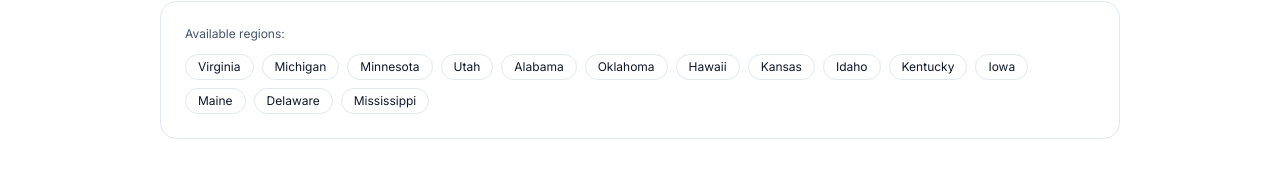
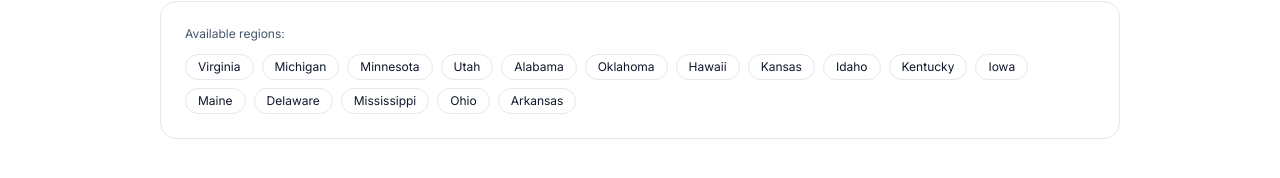
Before and after one commit to calleskattman/lavigate, a Next.js app: page /tools in a window 1280 px wide. Shown: the part 354-532 px from the top of the page. Built offline with nearby package versions, Linux system fonts and the light colour scheme.

Commit message:
Add Arkansas income tax calculator (2024) with indexed-table estimator handling

```diff
--- a/config/data/incomeTax.ts
+++ b/config/data/incomeTax.ts
@@ -351,6 +351,63 @@ export const incomeTaxConfigs: Record<RegionId, IncomeTaxConfig> = {
         },
       },
 
+      "US-OH": {
+  regionId: "US-OH",
+  year: 2024,
+  systemName: "Ohio state income tax",
+  brackets: [
+    {
+      from: 0,
+      to: 26050,
+      rate: 0,
+    },
+    {
+      from: 26051,
+      to: 100000,
+      rate: 0.0275,
+    },
+    {
+      from: 100001,
+      to: null,
+      rate: 0.035,
+    },
+  ],
+  notes: [
+    "Brackets apply to Ohio taxable nonbusiness income.",
+    "Ohio’s official tax tables calculate tax using base tax amounts plus a marginal rate above each bracket threshold.",
+    "This configuration provides the official bracket thresholds and marginal rates for tax year 2024.",
+    "The full Ohio tax computation includes base tax amounts that are not represented directly in this bracket structure.",
+    "Taxable business income above the business income deduction is taxed separately at a flat 3% rate."
+  ],
+  authority: {
+    name: "Ohio Department of Taxation",
+    url: "https://tax.ohio.gov/individual/file-now/annual-tax-rates",
+    lastVerified: "2026-01-21",
+  },
+},
+
+"US-AR": {
+  regionId: "US-AR",
+  year: 2024,
+  systemName: "Arkansas state income tax",
+  brackets: [
+    { from: 0, to: 5499, rate: 0.0 },
+    { from: 5500, to: 10899, rate: 0.02 },
+    { from: 10900, to: 15599, rate: 0.03 },
+    { from: 15600, to: 25699, rate: 0.034 },
+    { from: 25700, to: 92300, rate: 0.039 },
+    { from: 92301, to: null, rate: 0.039 }
+  ],
+  notes: [
+    "Arkansas publishes indexed income tax tables with percentage rates and adjustment constants calculated at the midpoint of each income range. This calculator groups the published indexed ranges into a simplified marginal structure for estimation purposes and may not exactly match Arkansas DFA tax table calculations."
+  ],
+  authority: {
+    name: "Arkansas Department of Finance and Administration",
+    url: "https://www.dfa.arkansas.gov/office/taxes/income-tax-administration/individual-income-tax/forms/",
+    lastVerified: "2026-01-21"
+  }
+},
+
   // fler regioner sen
 };
 
--- a/config/regions.ts
+++ b/config/regions.ts
@@ -53,6 +53,8 @@ export const regions: Region[] = [
   { id: "US-ME", countryCode: "US", slug: "maine", name: "Maine", displayName: "Maine" },
   { id: "US-DE", countryCode: "US", slug: "delaware", name: "Delaware", displayName: "Delaware" },
   { id: "US-MS", countryCode: "US", slug: "mississippi", name: "Mississippi", displayName: "Mississippi" },
+  { id: "US-OH", countryCode: "US", slug: "ohio", name: "Ohio", displayName: "Ohio" },
+  { id: "US-AR", countryCode: "US", slug: "arkansas", name: "Arkansas", displayName: "Arkansas" },
   // fler regioner läggs till här senare
 ];
 
--- a/config/tools.ts
+++ b/config/tools.ts
@@ -19,7 +19,7 @@ export const tools: ToolDefinition[] = [
     basePath: "/tools/income-tax",
     component: "IncomeTaxTool",
     dataKey: "incomeTax",
-    supportedRegionIds: ["US-VA", "US-MI", "US-MN", "US-UT", "US-AL", "US-OK", "US-HI", "US-KS", "US-ID", "US-KY", "US-IA", "US-ME", "US-DE", "US-MS"],
+    supportedRegionIds: ["US-VA", "US-MI", "US-MN", "US-UT", "US-AL", "US-OK", "US-HI", "US-KS", "US-ID", "US-KY", "US-IA", "US-ME", "US-DE", "US-MS", "US-OH", "US-AR"],
   },
 ];
 
--- a/content/income-tax.en.ts
+++ b/content/income-tax.en.ts
@@ -659,5 +659,67 @@ export const incomeTaxSeoContent: Record<RegionId, IncomeTaxSeoEntry> = {
   }
 },
 
+"US-OH": {
+  h1: "Ohio Income Tax Calculator 2024",
+  intro: "Ohio imposes a progressive state income tax on Ohio taxable nonbusiness income using marginal brackets. The official Ohio tax table expresses these brackets using base tax amounts plus a percentage of income above each threshold. This Ohio Income Tax Calculator 2024 provides an estimate based on the published 2024 bracket thresholds and marginal rates. Taxable business income is treated separately under a flat rate system.",
+  sections: {
+    howItWorks: "Ohio state income tax on taxable nonbusiness income is based on marginal brackets defined by income thresholds and rates. For tax year 2024, income from 0 to 26,050 is subject to a 0.00% rate. Income above 26,050 and up to 100,000 is subject to a 2.75% rate, and income above 100,000 is subject to a 3.50% rate. This calculator uses the published 2024 bracket thresholds and marginal rates for taxable nonbusiness income, while the official Ohio calculation also incorporates base tax amounts. Official rate information is published by the Ohio Department of Taxation.",
+    examples: "Example 1: If Ohio taxable nonbusiness income is within the first bracket, income up to 26,050 is subject to a 0.00% rate.\n\nExample 2: If Ohio taxable nonbusiness income exceeds 26,050 but does not exceed 100,000, the portion above 26,050 is subject to a 2.75% rate.\n\nExample 3: If Ohio taxable nonbusiness income exceeds 100,000, the portion above 100,000 is subject to a 3.50% rate.",
+    limitations: "Results are simplified estimates and may not match a filed return. Ohio’s official income tax calculation uses base tax amounts in combination with marginal rates for taxable nonbusiness income. This calculator reflects the published bracket thresholds and marginal rates for 2024 but does not account for all return-specific factors, income classifications, credits, or deductions. Final tax liability depends on how income is defined and reported under Ohio law."
+  },
+  faq: [
+    {
+      q: "What income do Ohio tax brackets apply to in 2024?",
+      a: "For 2024, Ohio’s progressive income tax brackets apply to Ohio taxable nonbusiness income. The brackets are defined by income thresholds and marginal rates published by the Ohio Department of Taxation."
+    },
+    {
+      q: "Does Ohio use marginal tax brackets?",
+      a: "Yes. Ohio applies marginal tax brackets to taxable nonbusiness income, meaning higher rates apply only to income above each bracket threshold."
+    },
+    {
+      q: "What are the Ohio income tax rates for 2024?",
+      a: "For tax year 2024, Ohio applies a 0.00% rate up to 26,050, a 2.75% rate on income above 26,050 up to 100,000, and a 3.50% rate on income above 100,000, based on the official Ohio tax table."
+    },
+    {
+      q: "How is taxable business income treated in Ohio?",
+      a: "Ohio treats taxable business income separately from nonbusiness income. After the business income deduction, taxable business income is subject to a flat 3% rate rather than the progressive bracket structure."
+    }
+  ],
+  meta: {
+    title: "Ohio Income Tax Calculator 2024 | Official Brackets And Rates",
+    description: "Ohio Income Tax Calculator 2024 for estimating Ohio state income tax on taxable nonbusiness income using the official 2024 bracket thresholds and marginal rates.",
+    canonicalPath: "/tools/income-tax/ohio"
+  }
+},
+
+"US-AR": {
+  "h1": "Arkansas Income Tax Calculator 2024",
+  "intro": "Arkansas imposes a progressive state individual income tax using indexed income tax tables published by the Arkansas Department of Finance and Administration. This Arkansas income tax calculator provides an estimated calculation for tax year 2024 based on the published rate structure.",
+  "sections": {
+    "howItWorks": "Arkansas state income tax is based on indexed tax tables that apply percentage rates to taxable income ranges, with adjustment constants calculated at the midpoint of each range. For estimation purposes, this calculator groups the published indexed ranges into a simplified marginal structure. For 2024, the grouped ranges are: from 0 to 5,499 at 0.00%, from 5,500 to 10,899 at 2.00%, from 10,900 to 15,599 at 3.00%, from 15,600 to 25,699 at 3.40%, and income above 25,700 taxed at 3.90%. Under this approach, higher rates apply only to the portion of income within the corresponding range.",
+    "examples": "Example 1: If taxable income is 5,000, the portion from 0 to 5,000 is taxed at 0.00% under the grouped Arkansas rate structure.\n\nExample 2: If taxable income is 12,000, the portion from 0 to 5,499 is taxed at 0.00%, the portion from 5,500 to 10,899 is taxed at 2.00%, and the portion from 10,900 to 12,000 is taxed at 3.00%.\n\nExample 3: If taxable income exceeds 25,700, the portions within each lower range are taxed at their respective rates, and only the portion above 25,700 is taxed at 3.90% under the grouped structure.",
+    "limitations": "Results are simplified estimates and may not match a filed Arkansas return. Arkansas requires exact tax table calculations that include indexed ranges and adjustment constants. This calculator does not reproduce the full indexed table or midpoint adjustments and should be used for estimation and comparison purposes only. For official calculations, refer to Arkansas DFA tax tables and forms."
+  },
+  "faq": [
+    {
+      "q": "Does this calculator exactly match Arkansas DFA tax tables for 2024?",
+      "a": "No. Arkansas publishes indexed tax tables with narrow income bands and adjustment constants that must be matched exactly for official filings. This calculator groups those published ranges to provide an estimate and may not exactly match DFA tax table results."
+    },
+    {
+      "q": "Is Arkansas income tax progressive?",
+      "a": "Yes. Arkansas applies progressively higher percentage rates to higher portions of taxable income. Although the state uses indexed tables, the overall structure applies higher rates only to income within higher ranges."
+    },
+    {
+      "q": "What is the highest Arkansas income tax rate for 2024?",
+      "a": "For 2024, the highest published Arkansas individual income tax rate is 3.90%, which applies to higher portions of taxable income under the indexed table system."
+    }
+  ],
+  "meta": {
+    "title": "Arkansas Income Tax Calculator 2024 | Estimated Brackets",
+    "description": "Estimate Arkansas state income tax for 2024 using a simplified marginal structure based on Arkansas DFA indexed tax tables. Rates include 0.00%, 2.00%, 3.00%, 3.40%, and 3.90%.",
+    "canonicalPath": "/tools/income-tax/arkansas"
+  }
+},
+
 
 };
```
